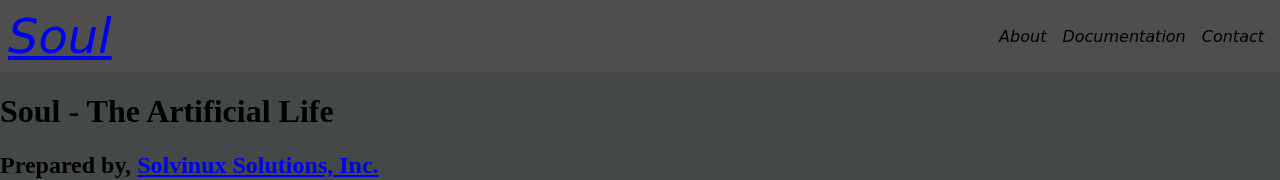
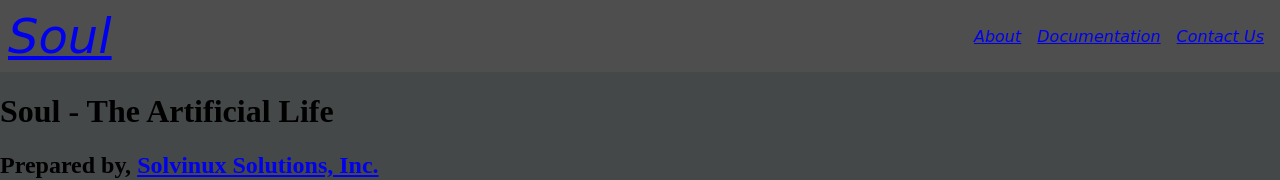
Before and after one commit to Solvinux/Soul, a plain HTML site: page html/doc.html in a window 1280 px wide. Shown: the top 180 px of the page. Drawn offline with Linux system fonts and the light colour scheme.

Commit message:
Implementing links

```diff
--- a/html/doc.html
+++ b/html/doc.html
@@ -14,9 +14,9 @@
         <p><a href="../index.html">Soul</a></p>
         <nav>
             <ul>
-                <li>About</li>
-                <li>Documentation</li>
-                <li>Contact</li>
+                <li><a href="about.html">About</a></li>
+                <li><a href="doc.html">Documentation</a></li>
+                <li><a href="contact.html">Contact Us</a></li>
             </ul>
         </nav>
     </header>
```
Also changed, not shown: html/about.html (+3 -3 lines), html/contact.html (+3 -3 lines), index.html (+4 -4 lines).
